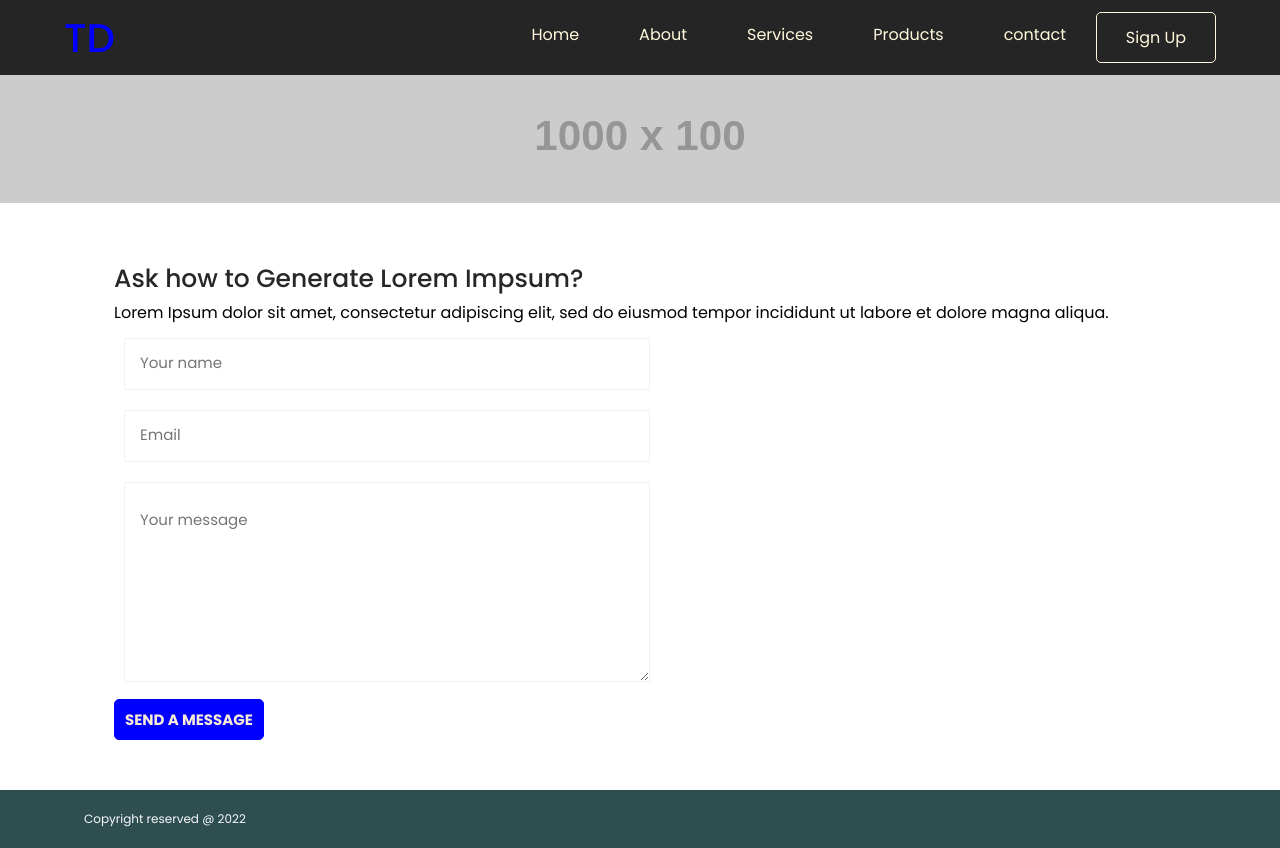
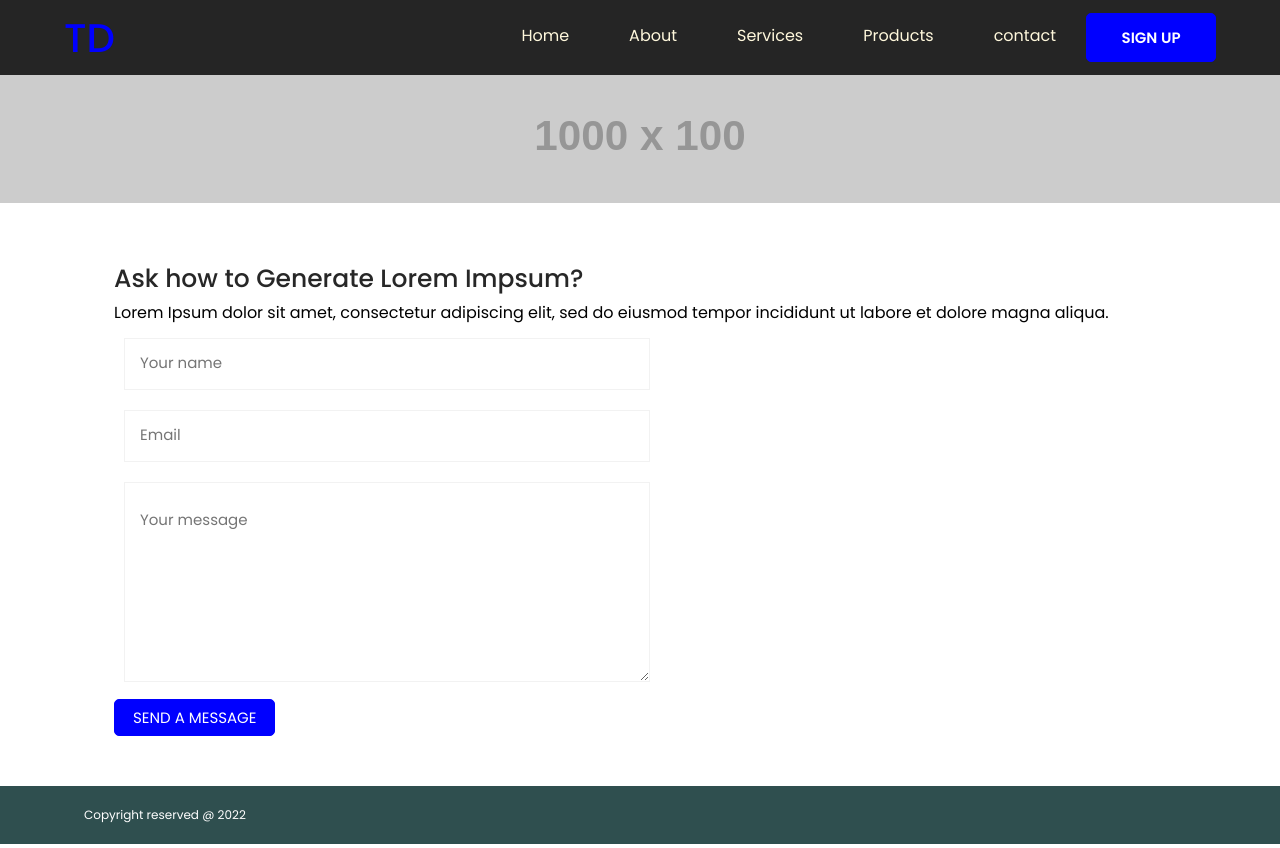
Before and after one commit to github-project-files/td-webpage, a React (Create React App) app: page /contact in a window 1280 px wide. Built offline with nearby package versions, Linux system fonts and the light colour scheme.

Commit message:
header and contact form update

```diff
--- a/src/components/Navbar/Navbar.css
+++ b/src/components/Navbar/Navbar.css
@@ -1,3 +1,5 @@
+@import url('https://fonts.googleapis.com/css2?family=Poppins:wght@100;200;300;400;500;600;700;800;900&display=swap');
+
 * {
     margin: 0;
     padding: 0;
@@ -9,8 +11,12 @@
 }
 h1.logo {
     color: blue;
+    font-family: 'Poppins', sans-serif;
 }
-.navbar-inner h1 {font-size: 40px;}
+.navbar-inner h1 {
+    font-family: 'Poppins', sans-serif;
+    font-size: 40px;
+}
 .navbar-inner {
     align-items: center;
     justify-content: space-around;
@@ -33,17 +39,38 @@ h1.logo {
 text-decoration: none;
 color: cornsilk;
 font-size: 16px;
+font-family: 'Poppins', sans-serif;
 padding: 10px 20px;
 margin: 0 10px;
 cursor: pointer;
 }
-/* li {padding-top: 10px;} */
 .signup {
+    font-family: 'Poppins', sans-serif;
+    background-color: blue;
+    color: #FFF;
+    font-weight: 600;
+    font-size: 15px;
+    padding: 12px;
+    border: blue 1px solid;
+    cursor: pointer;
+    width: 130px;
+    text-align: center;
+    text-transform: uppercase;
+    border-radius: 5px;
+    text-decoration: none;
+  }
+  .signup:hover {
+    background-color: #FFF;
+    border: 1px solid darkblue;
+    color: #272727;
+  }
+/* .signup {
 border: 1px solid cornsilk;
 border-radius: 5px;
 color: cornsilk;
 padding: 12px;
 text-decoration: none;
 width: 120px;
+font-family: 'Poppins', sans-serif;
 text-align: center;
-}
+} */
--- a/src/components/product.js
+++ b/src/components/product.js
@@ -1,9 +1,14 @@
 import React from 'react';
+import BreadCrumbBanner from './banner';
+import Footer from './footer';
 
 const product = () => {
-  return <div className='container'>
+  return <div><BreadCrumbBanner/>
+  <div className='container'>
   <h2>What Is Lorem Ipsum?</h2>
   <p>Lorem Ipsum dolor sit amet, consectetur adipiscing elit, sed do eiusmod tempor incididunt ut labore et dolore magna aliqua. Ut enim ad minim veniam, quis nostrud exercitation ullamco laboris nisi ut aliquip ex ea commodo consequat. Duis aute irure dolor in reprehenderit in voluptate velit esse cillum dolore eu fugiat nulla pariatur. Excepteur sint occaecat cupidatat non proident, sunt in culpa qui officia deserunt mollit anim id est laborum.</p>
+</div>
+<Footer/>
 </div>;
 };
 
--- a/src/components/services.js
+++ b/src/components/services.js
@@ -1,9 +1,14 @@
 import React from 'react';
+import BreadCrumbBanner from './banner';
+import Footer from "./footer";
 
 function services() {
-  return <div className='container'>
+  return <div><BreadCrumbBanner/>
+  <div className='container'>
   <h2>What Is Lorem Ipsum?</h2>
   <p>Lorem Ipsum dolor sit amet, consectetur adipiscing elit, sed do eiusmod tempor incididunt ut labore et dolore magna aliqua. Ut enim ad minim veniam, quis nostrud exercitation ullamco laboris nisi ut aliquip ex ea commodo consequat. Duis aute irure dolor in reprehenderit in voluptate velit esse cillum dolore eu fugiat nulla pariatur. Excepteur sint occaecat cupidatat non proident, sunt in culpa qui officia deserunt mollit anim id est laborum.</p>
+</div>
+<Footer/>
 </div>;
 }
 
--- a/src/index.css
+++ b/src/index.css
@@ -87,19 +87,19 @@ textarea {
 button {
   font-family: 'Poppins', sans-serif;
   background-color: blue;
-  color: antiquewhite;
-  font-weight: bold;
+  color: #FFF;
+  font-weight: 400;
   font-size: 15px;
-  padding: 8px 10px;
+  padding: 6px 18px;
   border: blue 1px solid;
   cursor: pointer;
   text-transform: uppercase;
   border-radius: 5px;
 }
 button:hover {
-  background-color: whitesmoke;
-  border: 2px solid darkblue;
-  color: darkslategray;
+  background-color: #FFF;
+  border: 1px solid darkblue;
+  color: #272727;
 }
 .breadcrumbbanner img {width: 100%;}
 .img-flex p {padding-right: 20px;}
@@ -110,7 +110,7 @@ button:hover {
 }
 .footer {
  background-color: darkslategray;
- color: ghostwhite;
+ color: #FFF;
  font-size: 12px;
  font-family: 'Poppins', sans-serif;
 }
```
